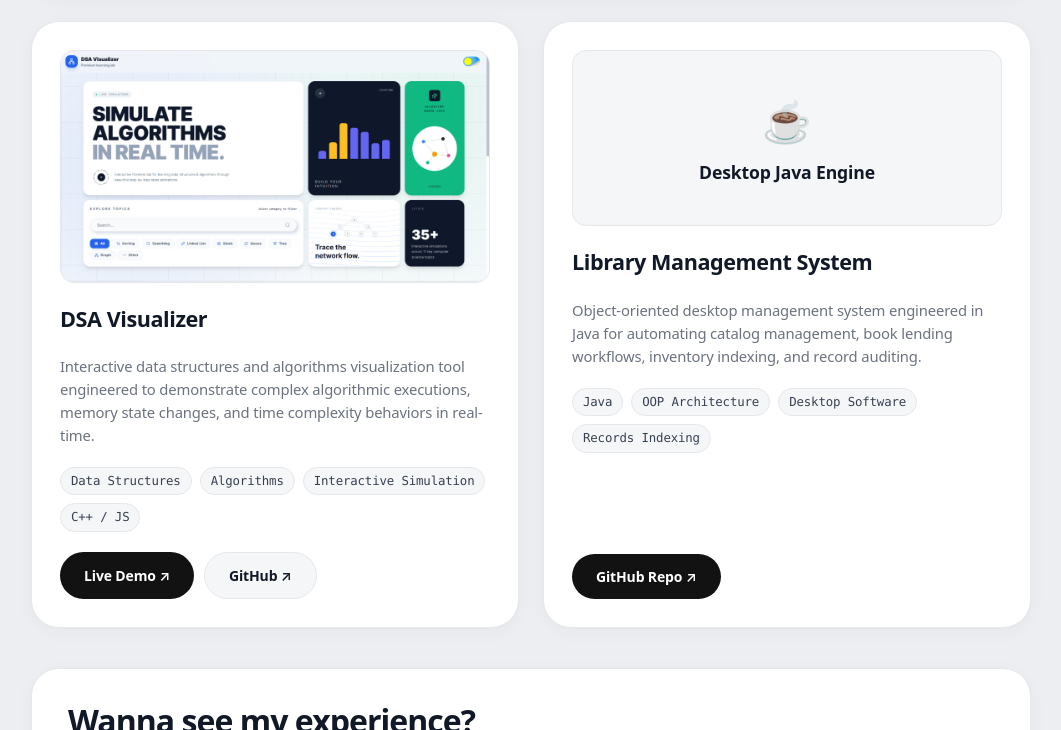
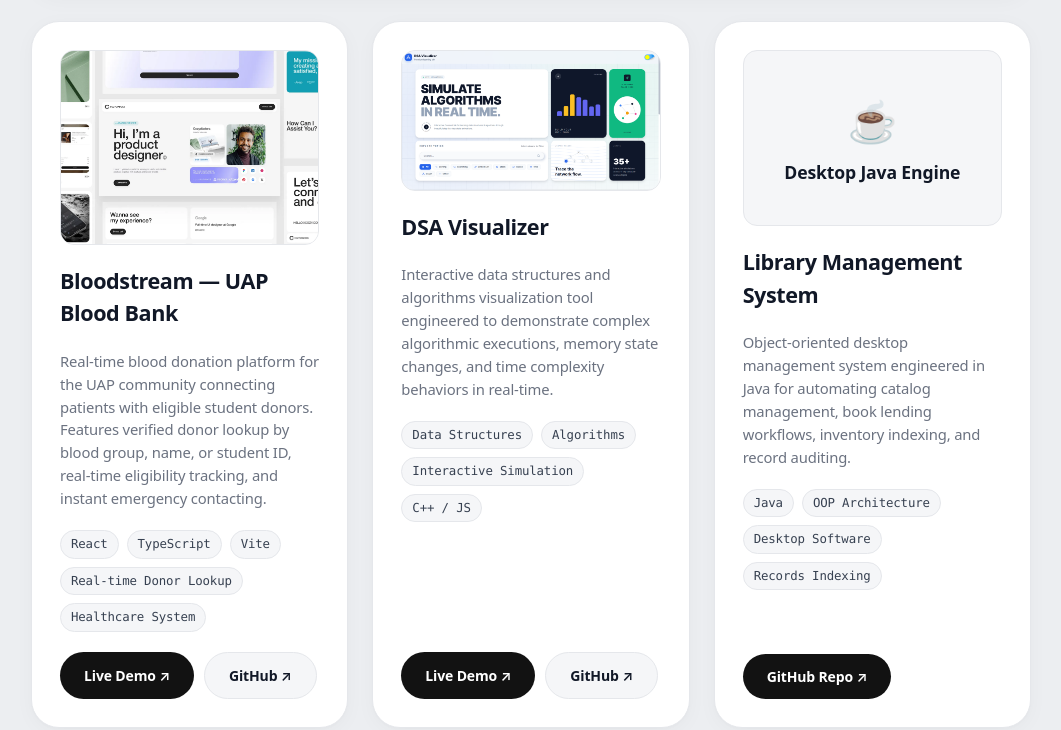
Before and after one commit to S0hanbd/Portfolio, a website: page index.html in a window 1280 px wide. Shown: the part 750-1480 px from the top of the page, without its empty margins (109-1170 px from the left). Drawn offline with Linux system fonts and the light colour scheme.

Commit message:
Add Bloodstream (UAP Blood Bank) project with live demo and GitHub repo

```diff
--- a/index.html
+++ b/index.html
@@ -122,7 +122,38 @@
 
         <div class="projects-bento-grid">
 
-          <!-- Project 1 -->
+          <!-- Project 1: Bloodstream -->
+          <article class="project-bento-card">
+            <div class="project-image-box">
+              <a href="https://bloodstream-eight.vercel.app/" target="_blank" rel="noopener noreferrer">
+                <img src="bloodstream-preview.png" alt="Bloodstream UAP Blood Bank Live Preview" class="project-img">
+              </a>
+            </div>
+
+            <h3 class="project-title">Bloodstream — UAP Blood Bank</h3>
+            <p class="project-desc">
+              Real-time blood donation platform for the UAP community connecting patients with eligible student donors. Features verified donor lookup by blood group, name, or student ID, real-time eligibility tracking, and instant emergency contacting.
+            </p>
+
+            <div class="tech-pills">
+              <span class="tech-pill">React</span>
+              <span class="tech-pill">TypeScript</span>
+              <span class="tech-pill">Vite</span>
+              <span class="tech-pill">Real-time Donor Lookup</span>
+              <span class="tech-pill">Healthcare System</span>
+            </div>
+
+            <div class="project-btn-row">
+              <a href="https://bloodstream-eight.vercel.app/" target="_blank" rel="noopener noreferrer" class="btn btn-dark">
+                Live Demo ↗
+              </a>
+              <a href="https://github.com/S0hanbd/bloodstream-blueprint" target="_blank" rel="noopener noreferrer" class="btn btn-secondary">
+                GitHub ↗
+              </a>
+            </div>
+          </article>
+
+          <!-- Project 2: DSA Visualizer -->
           <article class="project-bento-card">
             <div class="project-image-box">
               <a href="https://dsa-visualizer-khaki-two.vercel.app/" target="_blank" rel="noopener noreferrer">
--- a/styles.css
+++ b/styles.css
@@ -435,7 +435,7 @@ body {
    -------------------------------------------------------------------------- */
 .projects-bento-grid {
   display: grid;
-  grid-template-columns: 1fr 1fr;
+  grid-template-columns: repeat(auto-fit, minmax(310px, 1fr));
   gap: 24px;
 }
 
```
Also changed, not shown: bloodstream-preview.png (added).
